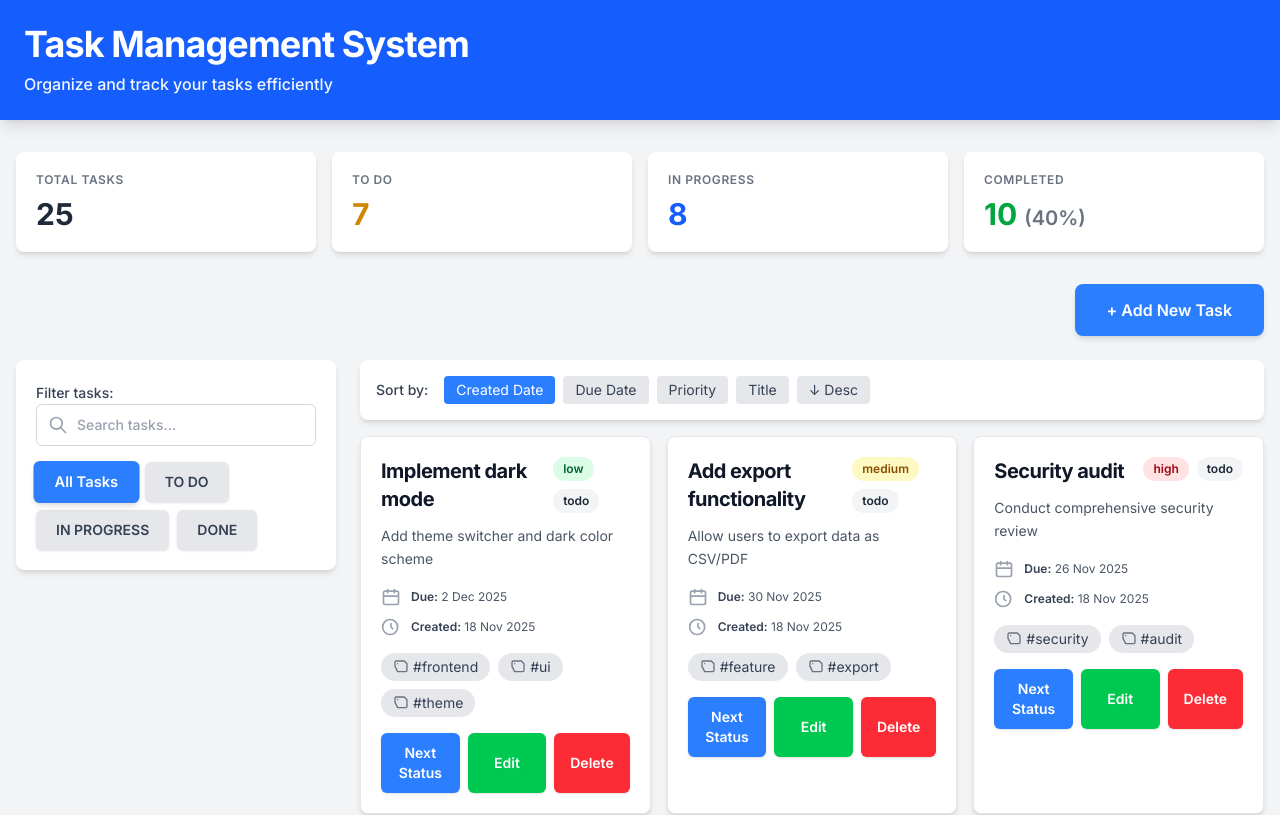
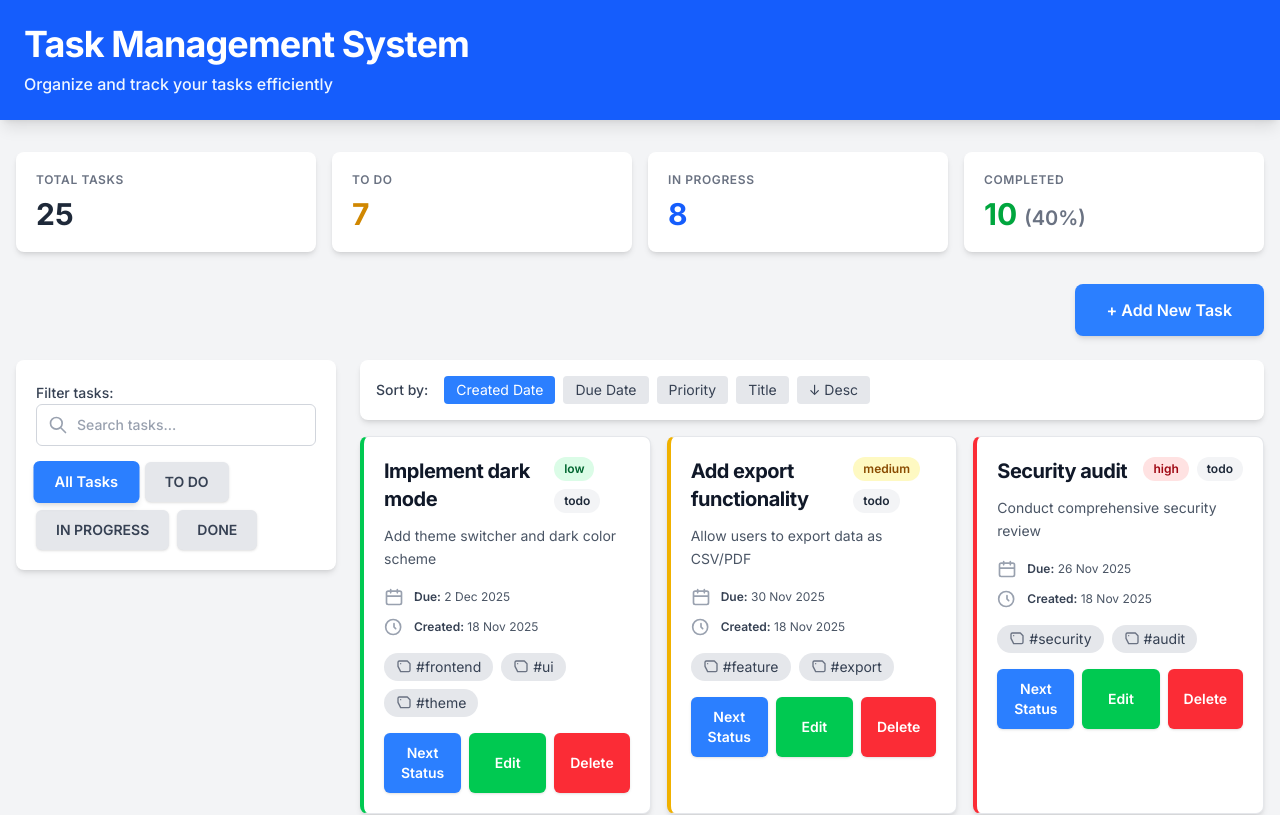
Before and after one commit to hitesh97/candiate-test, a React (Vite) app: page / in a window 1280 px wide. Shown: the top 815 px of the page. Built offline with nearby package versions, Linux system fonts and the light colour scheme.

Commit message:
task card highlight

```diff
--- a/src/components/TaskCard.tsx
+++ b/src/components/TaskCard.tsx
@@ -18,6 +18,12 @@ const PRIORITY_COLORS = {
   high: 'bg-red-100 text-red-800',
 } as const;
 
+const PRIORITY_BORDER_COLORS = {
+  low: 'border-l-green-500',
+  medium: 'border-l-yellow-500',
+  high: 'border-l-red-500',
+} as const;
+
 const STATUS_COLORS = {
   todo: 'bg-gray-100 text-gray-800',
   'in-progress': 'bg-blue-100 text-blue-800',
@@ -36,6 +42,15 @@ const dateFormatter = new Intl.DateTimeFormat('en-GB', {
 const formatDate = (dateString?: string): string => {
   if (!dateString) return 'No due date';
   return dateFormatter.format(new Date(dateString));
+};
+
+const isOverdue = (dueDate?: string): boolean => {
+  if (!dueDate) return false;
+  const today = new Date();
+  today.setHours(0, 0, 0, 0);
+  const due = new Date(dueDate);
+  due.setHours(0, 0, 0, 0);
+  return due < today;
 };
 
 export const TaskCard = ({
@@ -61,8 +76,15 @@ export const TaskCard = ({
     onUpdate(task.id, { status: nextStatus });
   };
 
+  const taskIsOverdue = isOverdue(task.dueDate);
+  const isHighPriorityOverdue = task.priority === 'high' && taskIsOverdue;
+
   return (
-    <div className="bg-white p-5 rounded-lg shadow-md border border-gray-200 hover:shadow-lg transition-shadow">
+    <div
+      className={`bg-white p-5 rounded-lg shadow-md border-l-4 border-t border-r border-b border-gray-200 hover:shadow-lg transition-all ${
+        PRIORITY_BORDER_COLORS[task.priority]
+      } ${isHighPriorityOverdue ? 'animate-pulse ring-2 ring-red-300' : ''}`}
+    >
       <div className="flex flex-col sm:flex-row sm:justify-between sm:items-start mb-3 gap-2">
         <h3 className="text-lg sm:text-xl font-bold text-gray-900 wrap-break-word tracking-tight">
           {task.title}
@@ -94,7 +116,20 @@ export const TaskCard = ({
           <CalendarIcon className="text-gray-400" />
           <span className="text-xs">
             <span className="text-gray-700 font-semibold">Due:</span>{' '}
-            <span className="text-gray-600">{formatDate(task.dueDate)}</span>
+            <span
+              className={`${
+                taskIsOverdue && task.status !== 'done'
+                  ? 'text-red-600 font-bold'
+                  : 'text-gray-600'
+              }`}
+            >
+              {formatDate(task.dueDate)}
+              {taskIsOverdue && task.status !== 'done' && (
+                <span className="ml-1.5 text-xs font-bold text-red-600 bg-red-50 px-1.5 py-0.5 rounded">
+                  OVERDUE
+                </span>
+              )}
+            </span>
           </span>
         </div>
 
```
Also changed, not shown: 1 other file (tests, documents, lock files or other folders).
